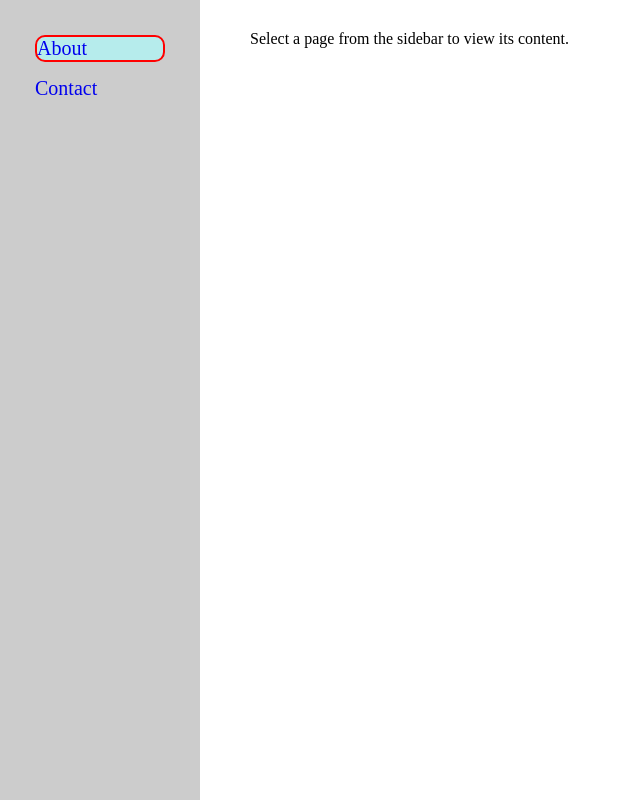
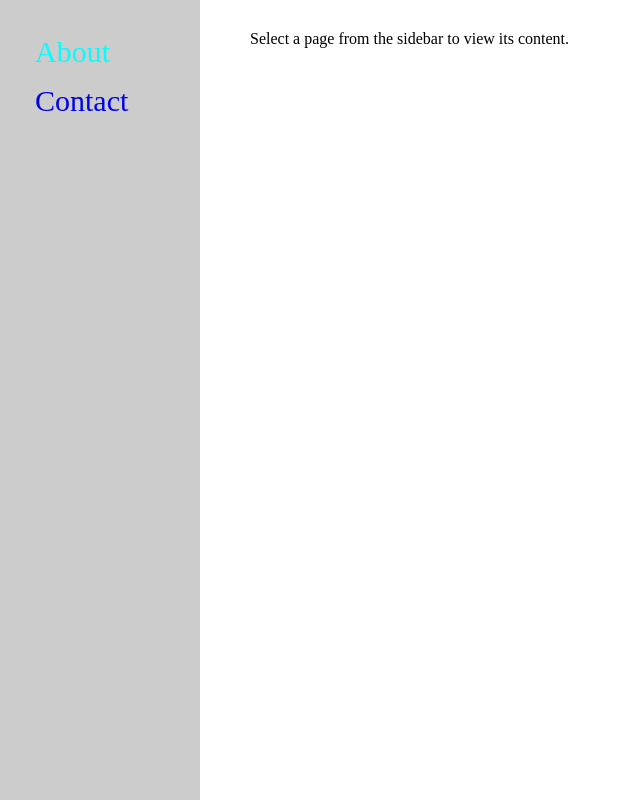
Before and after one commit to Bachan-kubi/job-freeck-task, a plain HTML site: page index.html in a window 1280 px wide. In both pictures the pointer is over the link "About". Shown: the whole page, without its empty margins (0-640 px from the left). Drawn offline with Linux system fonts and the light colour scheme.

Commit message:
left side edited

```diff
--- a/style.css
+++ b/style.css
@@ -9,17 +9,16 @@ ul{
 ul li{
     margin: 15px;
 }
-ul li:hover{
-    background-color: rgb(182, 236, 236);
-    border: 2px solid red;
-    border-radius: 10px;
+
+ul li a:hover{
+    color: aqua;
 }
-
 
 ul li a{
     text-decoration: none;
-    font-size: 20px;
+    font-size: 30px;
 }
+
 #sidebar {
     position: fixed;
     top: 0;
```
